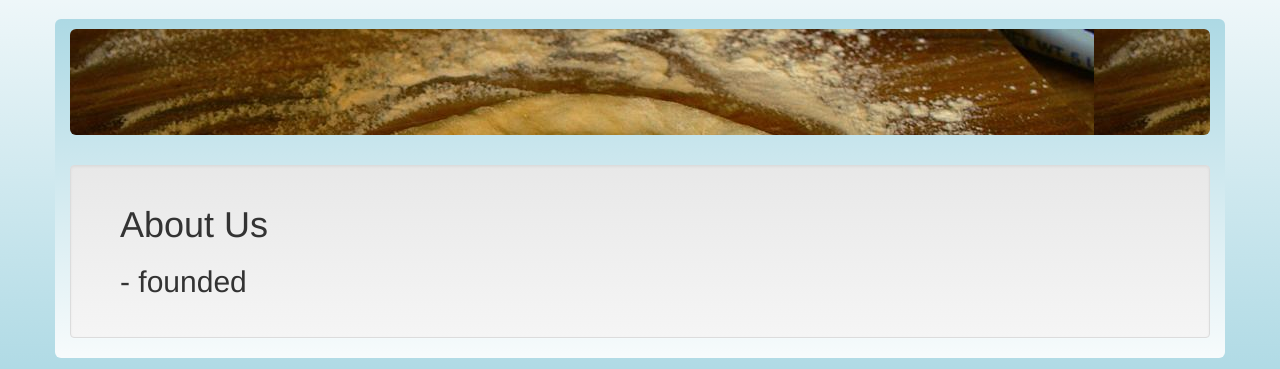
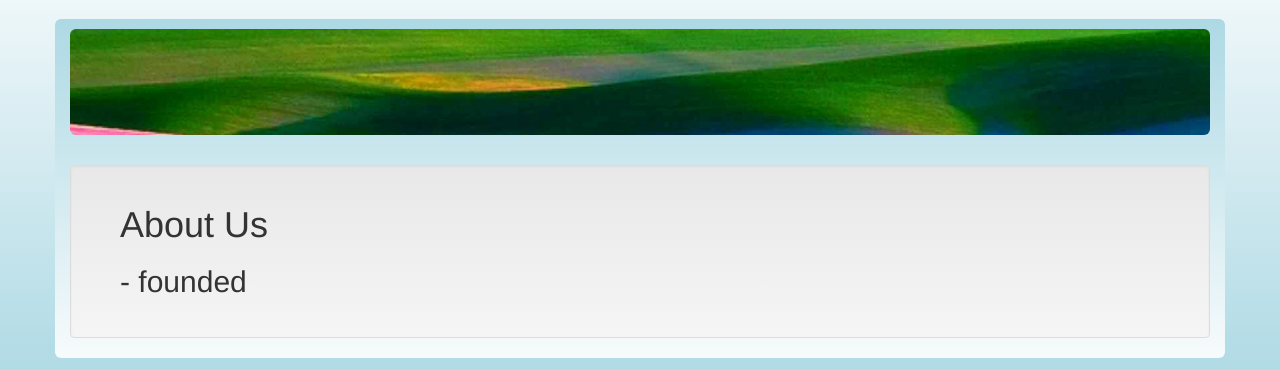
Before and after one commit to Feasoron/dartagnan, a Django app: template dartagnan/templates/aboutus.html in a window 1280 px wide. Shown: the part 51-420 px from the top of the page. Run offline with Django 3.2, Linux system fonts and the light colour scheme; the template is opened without the code that fills it, so the values that code supplies are empty; some libraries are stand-ins or nearby versions.

Commit message:
Placeholder backhournd for jumbotron

```diff
--- a/dartagnan/static/basestyle.css
+++ b/dartagnan/static/basestyle.css
@@ -39,14 +39,16 @@ body{
 }
 
 .jumbotron{
-    background-image: url('./images/pizzadough.jpg');
+    background-image: url('./images/jumbotron-bg.jpg');
     background-color: darkslategray;
     background-position-y: -100px;
     color: #507B9E;
 }
 
 .jumbotron h1{
-    text-shadow: 4px -4px 6px black;
+    text-align:center;
     margin-top: -20px;
     padding-bottom: 20px;
+    font-family:'Open Sans', Myriad, Calibri, sans-serif;
+    color: ghostwhite;
 }
```
Also changed, not shown: dartagnan/static/images/jumbotron-bg.jpg (added), dartagnan/static/images/pizzadough.jpg (deleted), 1 other file.
